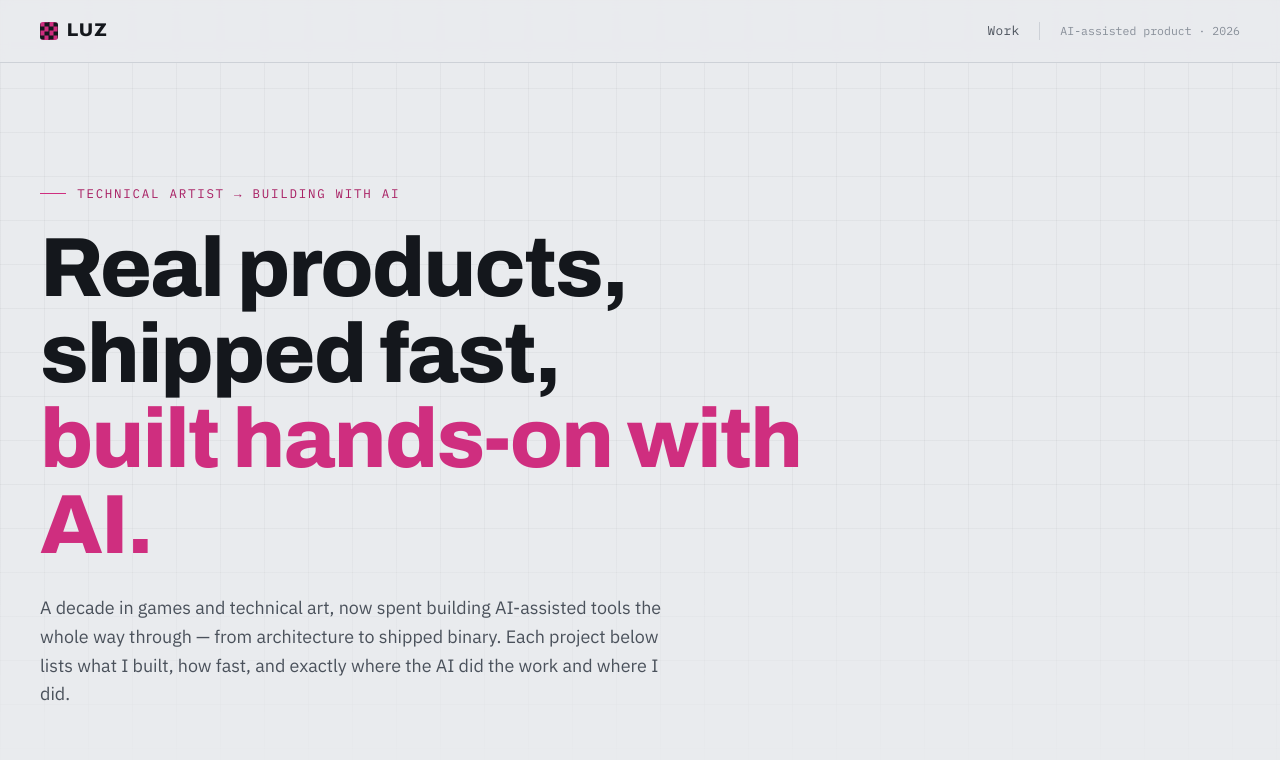
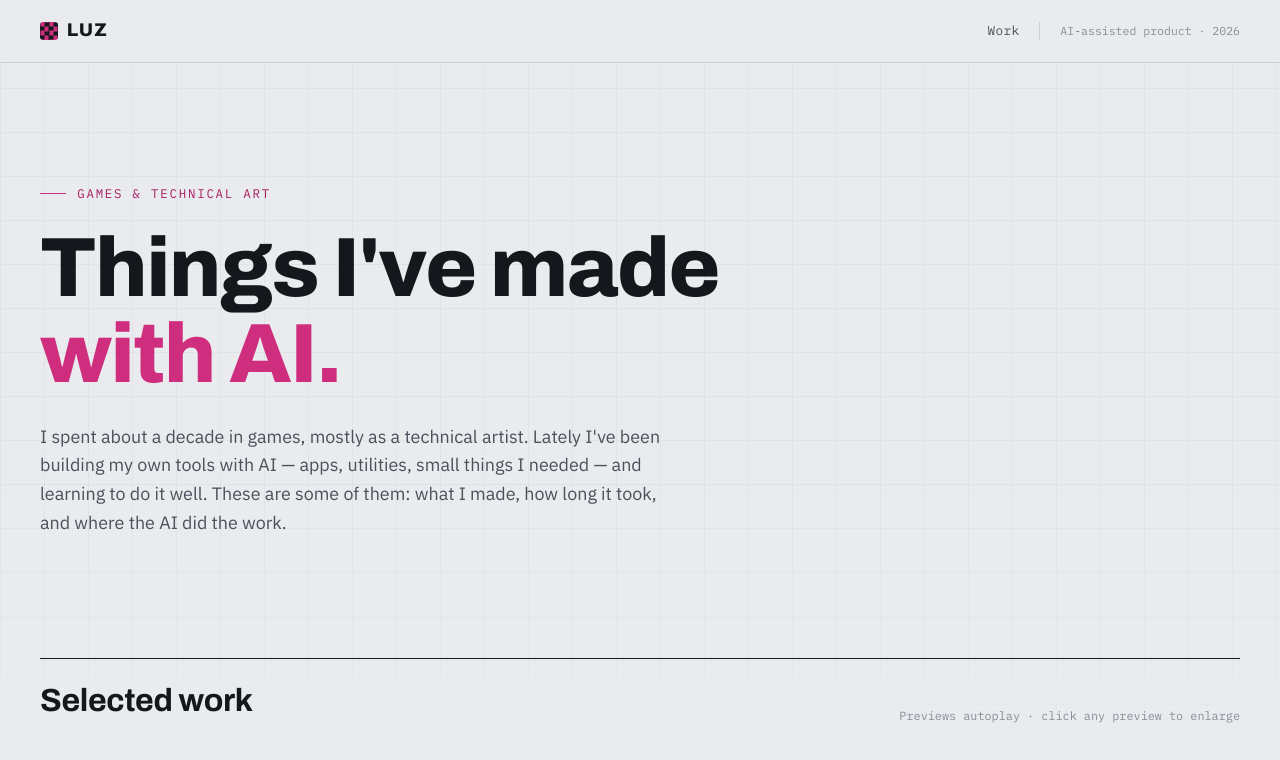
Before and after one commit to hikarinessa/portfolio, a plain HTML site: page index.html in a window 1280 px wide. Shown: the top 760 px of the page. Drawn offline with Linux system fonts and the light colour scheme; grey boxes are pictures that could not be loaded.

Commit message:
Ground the hero copy; make 'And much more' a double-width card
- Hero rewritten plain/humble: 'Things I've made with AI' + first-person
  lede; eyebrow -> 'Games & technical art'
- Closing card now spans 2 columns beside Year Cal, top-aligned (compact)

Co-Authored-By: Claude Opus 4.8 (1M context) <noreply@anthropic.com>

```diff
--- a/css/styles.css
+++ b/css/styles.css
@@ -306,10 +306,12 @@ body > * { position: relative; z-index: 1; }
 
 /* ---------- closing catch-all card ---------- */
 .card--more {
-  grid-column: 1 / -1;
+  grid-column: span 2;
+  align-self: start;
   background: color-mix(in srgb, var(--accent) 6%, var(--panel));
   border-color: color-mix(in srgb, var(--accent) 28%, transparent);
 }
+@media (max-width: 700px) { .card--more { grid-column: auto; } }
 .card--more:hover { transform: none; box-shadow: none; border-color: color-mix(in srgb, var(--accent) 28%, transparent); }
 .more-inner {
   padding: clamp(1.6rem, 4vw, 2.5rem);
--- a/index.html
+++ b/index.html
@@ -30,17 +30,16 @@
   <main id="top">
     <!-- HERO -->
     <section class="hero wrap">
-      <p class="eyebrow">Technical artist → building with AI</p>
+      <p class="eyebrow">Games &amp; technical art</p>
       <h1 class="hero-title">
-        Real products,<br />
-        shipped fast,<br />
-        <span class="hero-accent">built hands-on with AI.</span>
+        Things I've made<br />
+        <span class="hero-accent">with AI.</span>
       </h1>
       <p class="hero-lede">
-        A decade in games and technical art, now spent building AI-assisted
-        tools the whole way through — from architecture to shipped binary.
-        Each project below lists what I built, how fast, and exactly where
-        the AI did the work and where I did.
+        I spent about a decade in games, mostly as a technical artist. Lately
+        I've been building my own tools with AI — apps, utilities, small things
+        I needed — and learning to do it well. These are some of them: what I
+        made, how long it took, and where the AI did the work.
       </p>
     </section>
 
```
